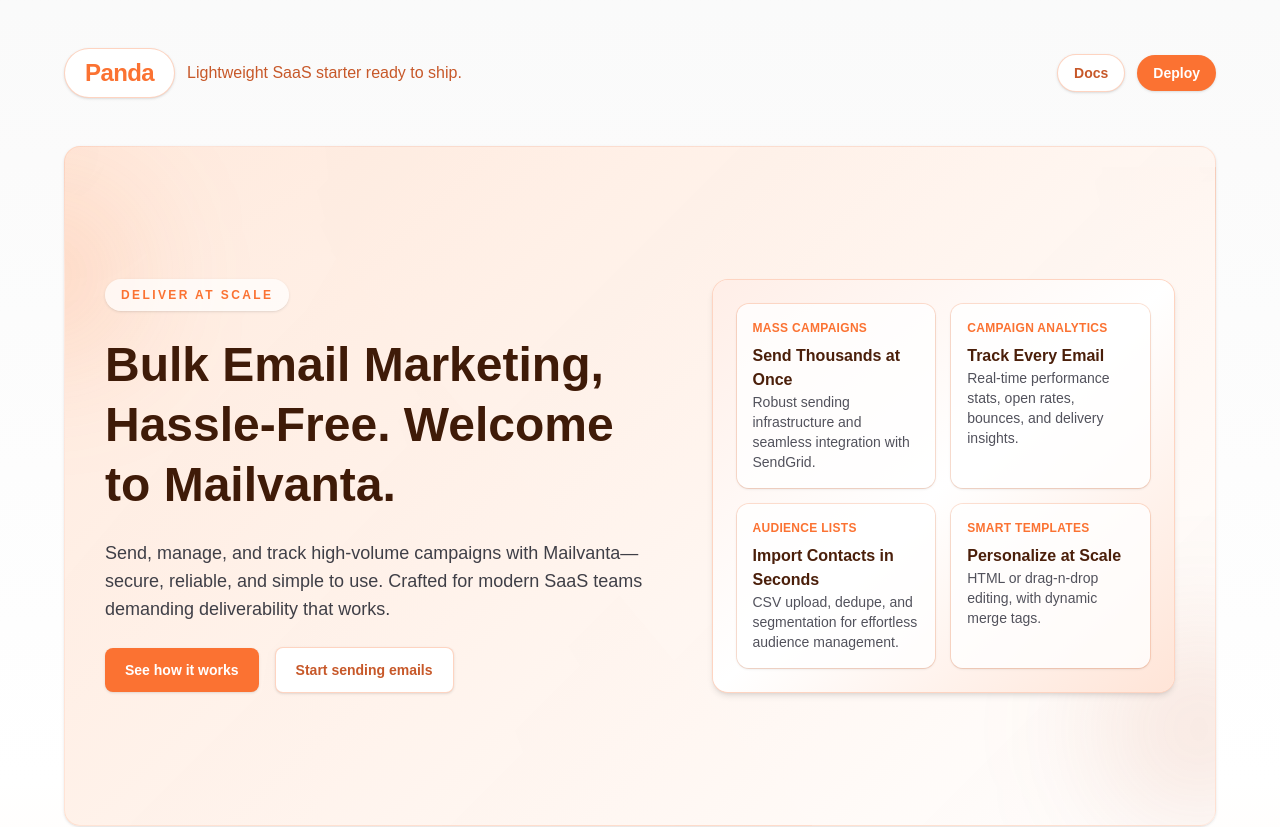
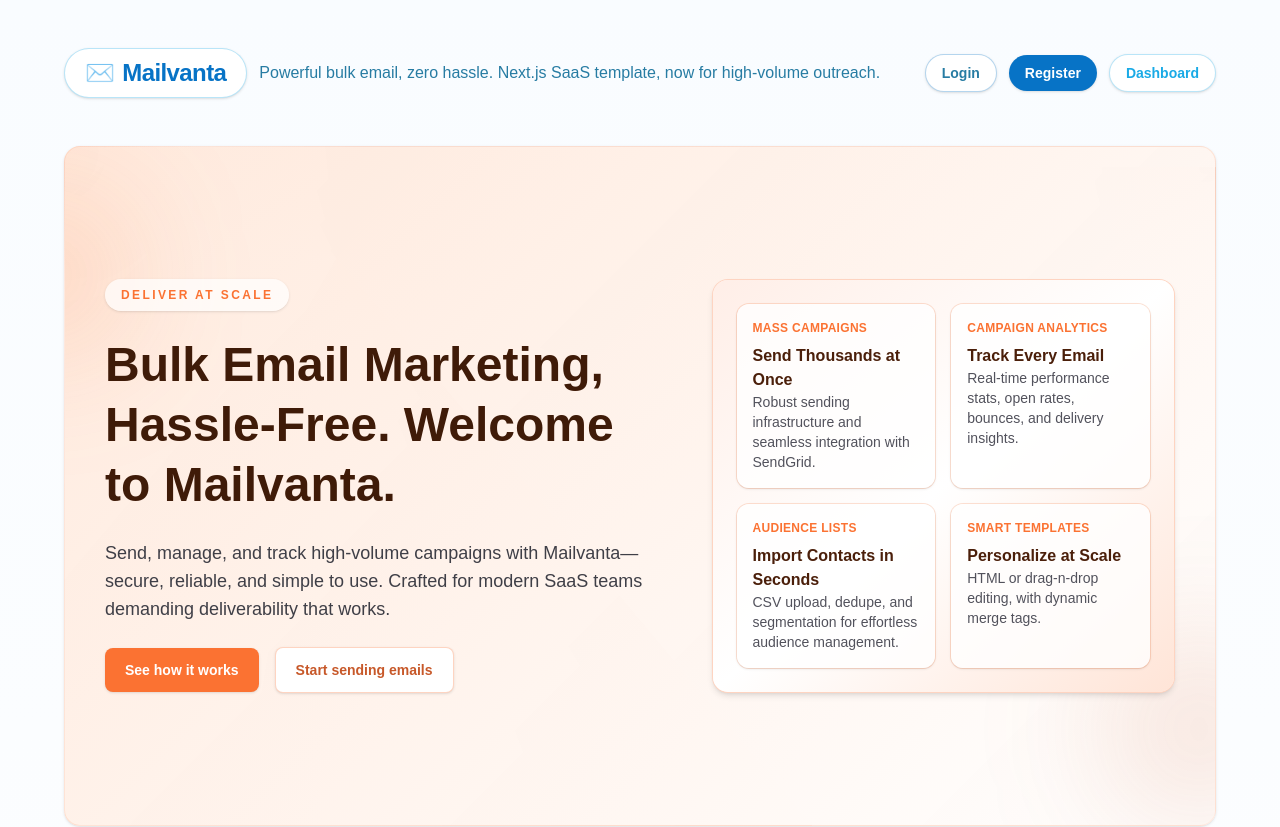
Before and after one commit to chiragbidx/build-platform-aac, a Next.js app: page / in a window 1280 px wide. Shown: the top 827 px of the page. Built offline with nearby package versions, Linux system fonts and the light colour scheme; some icons are missing.

Commit message:
Rebrand landing, add Mailvanta positioning, login/register CTA, and structure for routing

```diff
--- a/app/page.tsx
+++ b/app/page.tsx
@@ -1,4 +1,4 @@
-// Server Component: keep layout/content server-rendered; sections are data-driven.
+// Server Component: rebrand to Mailvanta, update page structure for marketing, auth, and dashboard CTAs.
 import { getHomeContent } from "../content/home";
 import { HeroSection } from "../components/home/HeroSection";
 import { LogosMarqueeSection } from "../components/home/LogosMarqueeSection";
@@ -9,12 +9,11 @@
 import { DocsSupportSection } from "../components/home/DocsSupportSection";
 import { LegalSection } from "../components/home/LegalSection";
 import { CtaSection } from "../components/home/CtaSection";
+import Link from "next/link";
 
 export default function Home() {
   const content = getHomeContent();
 
-  // Simple toggles so agents/users can hide sections without touching JSX.
-  // Use ONLY_SECTIONS (comma list) to whitelist, or HIDE_SECTIONS to blacklist.
   const only = (process.env.ONLY_SECTIONS ?? "")
     .split(",")
     .map((s) => s.trim().toLowerCase())
@@ -23,7 +22,7 @@
     .split(",")
     .map((s) => s.trim().toLowerCase())
     .filter(Boolean);
-  const defaultHide = ["features", "metrics", "pricing", "security", "docs", "legal"];
+  const defaultHide = [];
   const whitelist = only.length ? new Set(only) : null;
   const hide = new Set(whitelist ? envHide : [...defaultHide, ...envHide]);
   const sections = [
@@ -39,31 +38,39 @@
   ] as const;
 
   return (
-    <div className="min-h-screen bg-gradient-to-b from-zinc-50 via-white to-[#ffe6d8] text-zinc-900">
+    <div className="min-h-screen bg-gradient-to-b from-[#f9fcff] via-white to-[#fde9e3] text-zinc-900">
       <main className="flex min-h-screen w-full flex-col gap-12 px-6 py-12 sm:px-10 lg:px-16 lg:max-w-[1600px] lg:mx-auto">
-        {/* Header: Panda wordmark and primary actions (docs/deploy); wraps on small screens */}
         <header className="flex flex-col gap-4 sm:flex-row sm:items-center sm:justify-between">
           <div className="flex items-center gap-3">
-            <div className="rounded-full border border-[#fb7232]/30 bg-white px-5 py-2 shadow-sm">
-              <span className="text-2xl font-black tracking-tight text-[#fb7232]">Panda</span>
+            <div className="rounded-full border border-[#19aae6]/30 bg-white px-5 py-2 shadow-sm">
+              <span className="text-2xl font-black tracking-tight text-[#0773c6]">
+                <span role="img" aria-label="envelope logo" className="mr-2">✉️</span>
+                Mailvanta
+              </span>
             </div>
-            <p className="text-sm font-medium text-[#c75829] sm:text-base">
-              Lightweight SaaS starter ready to ship.
+            <p className="text-sm font-medium text-[#277ca3] sm:text-base">
+              Powerful bulk email, zero hassle. Next.js SaaS template, now for high-volume outreach.
             </p>
           </div>
           <div className="flex flex-wrap items-center gap-3 sm:justify-end w-full sm:w-auto">
-            <a
-              href="https://nextjs.org/docs"
-              className="w-full sm:w-auto text-center rounded-full border border-[#fb7232]/30 bg-white px-4 py-2 text-sm font-semibold text-[#c75829] shadow-sm transition hover:-translate-y-0.5 hover:shadow-md"
+            <Link
+              href="/login"
+              className="w-full sm:w-auto text-center rounded-full border border-[#0773c6]/30 bg-white px-4 py-2 text-sm font-semibold text-[#277ca3] shadow-sm transition hover:-translate-y-0.5 hover:shadow-md"
             >
-              Docs
-            </a>
-            <a
-              href="https://vercel.com/new"
-              className="w-full sm:w-auto text-center rounded-full bg-[#fb7232] px-4 py-2 text-sm font-semibold text-white shadow-sm transition hover:-translate-y-0.5 hover:bg-[#e06225] hover:shadow-md"
+              Login
+            </Link>
+            <Link
+              href="/register"
+              className="w-full sm:w-auto text-center rounded-full bg-[#0773c6] px-4 py-2 text-sm font-semibold text-white shadow-sm transition hover:-translate-y-0.5 hover:bg-[#065fa6] hover:shadow-md"
             >
-              Deploy
-            </a>
+              Register
+            </Link>
+            <Link
+              href="/dashboard"
+              className="w-full sm:w-auto text-center rounded-full border border-[#19aae6]/30 bg-white px-4 py-2 text-sm font-semibold text-[#19aae6] shadow-sm transition hover:-translate-y-0.5 hover:shadow-md"
+            >
+              Dashboard
+            </Link>
           </div>
         </header>
 
@@ -72,8 +79,6 @@
           .filter(([id]) => !hide.has(id))
           .map(([, node]) => node)}
       </main>
-
-      {/* lightweight animations defined locally to avoid tailwind config changes */}
       <style>{`
         @keyframes float {
           0% { transform: translateY(0px); }
@@ -109,7 +114,7 @@
         }
         .hover-lift:hover {
           transform: translateY(-6px);
-          box-shadow: 0 20px 40px -24px rgba(251, 114, 50, 0.45);
+          box-shadow: 0 20px 40px -24px rgba(7, 115, 198, 0.37);
         }
       `}</style>
     </div>
```
